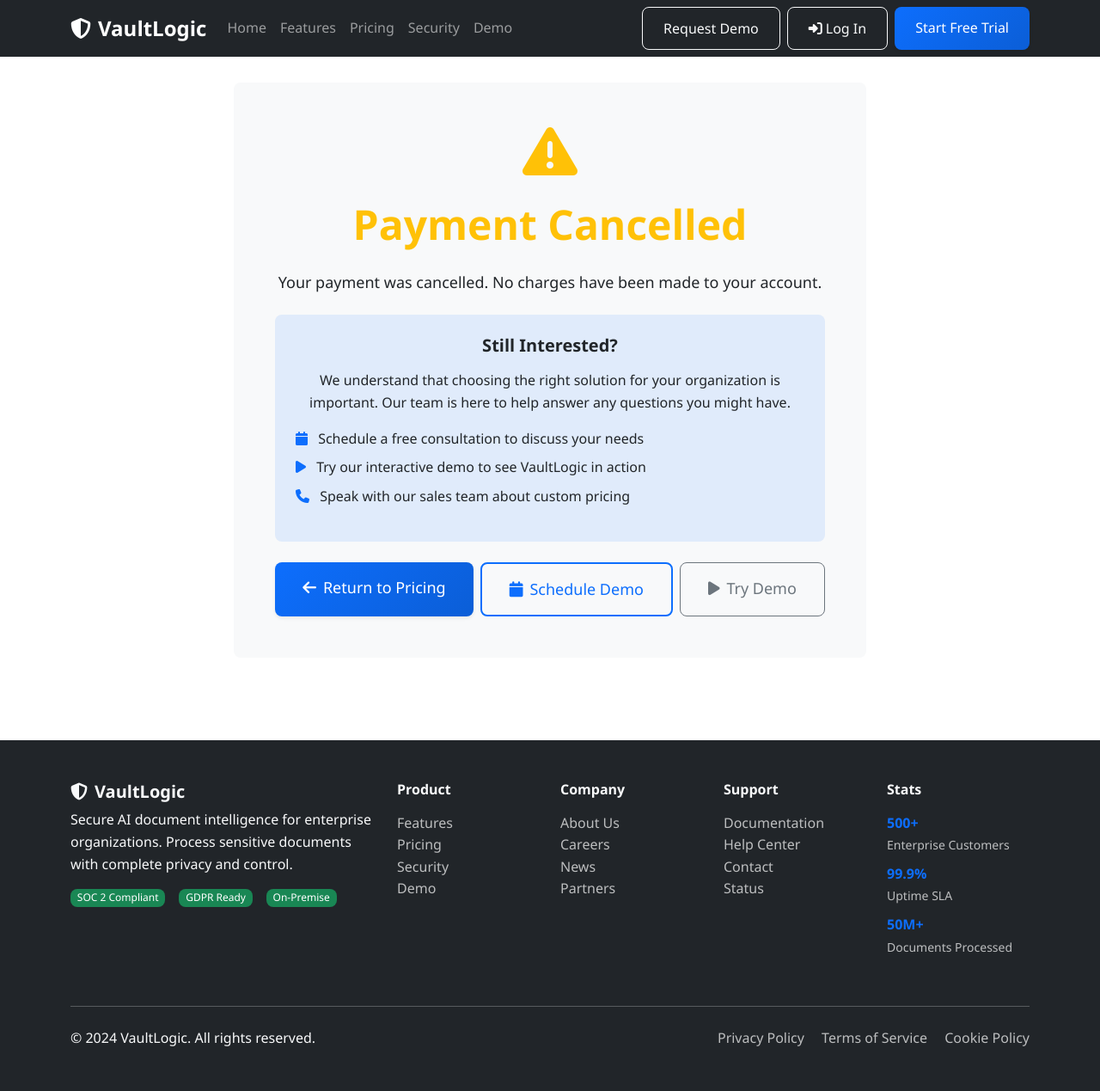
After one commit to sbachatbot4u/VaultLogic-Cover-pgf, a Flask app: page /payment/cancel in a window 1280 px wide. The commit adds this page. Shown: the whole page at 86% size. Run offline with Flask 3, Linux system fonts and the light colour scheme; parts of the project's set-up code (start-up, migrations or seed data) failed here and were passed over.

Commit message:
Add payment processing functionality to the website
Integrates Stripe for handling subscription payments, including checkout session creation and payment success/cancelation page handling. Configures Stripe API key from environment variables and adds new routes for `/create-checkout-session`, `/payment/success`, and `/payment/cancel`. Updates `routes.py` and `templates/pricing.html` to support subscription plans.

Replit-Commit-Author: Agent
Replit-Commit-Session-Id: 25b3a725-a76f-4c34-8278-aa2774c9b47d
Replit-Commit-Checkpoint-Type: full_checkpoint
Replit-Commit-Screenshot-Url: https://storage.googleapis.com/screenshot-production-us-central1/2790078d-75f7-4d6a-9c1c-cb917364ec58/25b3a725-a76f-4c34-8278-aa2774c9b47d/KmvHJ9D

```diff
--- a/routes.py
+++ b/routes.py
@@ -5,6 +5,19 @@ from compliance_data import search_handbook, PREDEFINED_QA, COMPLIANCE_HANDBOOK
 from replit_auth import require_login, make_replit_blueprint
 from flask_login import current_user
 import logging
+import stripe
+import os
+
+# Configure Stripe
+stripe.api_key = os.environ.get('STRIPE_SECRET_KEY')
+
+# Get domain for Stripe redirects
+def get_domain():
+    if os.environ.get('REPLIT_DEPLOYMENT') != '':
+        return os.environ.get('REPLIT_DEV_DOMAIN')
+    else:
+        domains = os.environ.get('REPLIT_DOMAINS', '')
+        return domains.split(',')[0] if domains else 'localhost:5000'
 
 # Register the Replit Auth blueprint
 app.register_blueprint(make_replit_blueprint(), url_prefix="/auth")
@@ -99,6 +112,89 @@ def get_predefined_question():
         'sources': question.sources
     })
 
+@app.route('/create-checkout-session', methods=['POST'])
+def create_checkout_session():
+    """Create Stripe checkout session"""
+    try:
+        # Get the plan from the request
+        plan = request.form.get('plan')
+
+        # Define plan prices (these would typically come from your database or config)
+        plan_prices = {
+            'starter': {
+                'price_id': 'price_starter_monthly',  # Replace with actual Stripe price ID
+                'name': 'Starter Plan',
+                'amount': 36000,  # $360 in cents
+            },
+            'professional': {
+                'price_id': 'price_professional_monthly',  # Replace with actual Stripe price ID
+                'name': 'Professional Plan',
+                'amount': 62050,  # $620.50 in cents
+            }
+        }
+
+        if plan not in plan_prices:
+            flash('Invalid plan selected', 'error')
+            return redirect(url_for('pricing'))
+
+        domain = get_domain()
+
+        if not domain:
+            flash('Payment configuration error. Please contact support.', 'error')
+            return redirect(url_for('pricing'))
+
+        # Create checkout session
+        checkout_session = stripe.checkout.Session.create(
+            line_items=[{
+                'price_data': {
+                    'currency': 'usd',
+                    'product_data': {
+                        'name': plan_prices[plan]['name'],
+                        'description': f'VaultLogic {plan.title()} Plan - Monthly subscription',
+                    },
+                    'unit_amount': plan_prices[plan]['amount'],
+                    'recurring': {
+                        'interval': 'month',
+                    },
+                },
+                'quantity': 1,
+            }],
+            mode='subscription',
+            success_url=f'https://{domain}/payment/success?session_id={{CHECKOUT_SESSION_ID}}',
+            cancel_url=f'https://{domain}/payment/cancel',
+            automatic_tax={'enabled': True},
+            customer_creation='always',
+            billing_address_collection='required',
+        )
+
+        return redirect(checkout_session.url, code=303)
+
+    except Exception as e:
+        logging.error(f"Stripe checkout error: {str(e)}")
+        flash('Payment processing error. Please try again.', 'error')
+        return redirect(url_for('pricing'))
+
+@app.route('/payment/success')
+def payment_success():
+    """Handle successful payment"""
+    session_id = request.args.get('session_id')
+
+    if session_id:
+        try:
+            # Retrieve the checkout session
+            session = stripe.checkout.Session.retrieve(session_id)
+            return render_template('payment_success.html', session=session)
+        except Exception as e:
+            logging.error(f"Error retrieving session: {str(e)}")
+            flash('Unable to verify payment. Please contact support.', 'error')
+
+    return render_template('payment_success.html')
+
+@app.route('/payment/cancel')
+def payment_cancel():
+    """Handle cancelled payment"""
+    return render_template('payment_cancel.html')
+
 @app.errorhandler(404)
 def not_found_error(error):
     return render_template('404.html'), 404
--- /dev/null
+++ b/templates/payment_cancel.html
@@ -0,0 +1,57 @@
+{% extends "base.html" %}
+
+{% block title %}Payment Cancelled - VaultLogic{% endblock %}
+
+{% block content %}
+<div class="container py-5 mt-5">
+    <div class="row">
+        <div class="col-lg-8 mx-auto text-center">
+            <div class="bg-light rounded-3 p-5">
+                <div class="text-warning mb-4">
+                    <i class="fas fa-exclamation-triangle fa-4x"></i>
+                </div>
+
+                <h1 class="display-5 fw-bold text-warning mb-4">Payment Cancelled</h1>
+
+                <p class="lead mb-4">
+                    Your payment was cancelled. No charges have been made to your account.
+                </p>
+
+                <div class="bg-primary bg-opacity-10 rounded-3 p-4 mb-4">
+                    <h5 class="fw-bold mb-3">Still Interested?</h5>
+                    <p class="mb-3">
+                        We understand that choosing the right solution for your organization is important.
+                        Our team is here to help answer any questions you might have.
+                    </p>
+                    <ul class="list-unstyled text-start">
+                        <li class="mb-2">
+                            <i class="fas fa-calendar text-primary me-2"></i>
+                            Schedule a free consultation to discuss your needs
+                        </li>
+                        <li class="mb-2">
+                            <i class="fas fa-play text-primary me-2"></i>
+                            Try our interactive demo to see VaultLogic in action
+                        </li>
+                        <li class="mb-2">
+                            <i class="fas fa-phone text-primary me-2"></i>
+                            Speak with our sales team about custom pricing
+                        </li>
+                    </ul>
+                </div>
+
+                <div class="d-grid gap-2 d-md-flex justify-content-md-center">
+                    <a href="{{ url_for('pricing') }}" class="btn btn-primary btn-lg">
+                        <i class="fas fa-arrow-left me-2"></i>Return to Pricing
+                    </a>
+                    <a href="{{ url_for('contact') }}" class="btn btn-outline-primary btn-lg">
+                        <i class="fas fa-calendar me-2"></i>Schedule Demo
+                    </a>
+                    <a href="{{ url_for('demo') }}" class="btn btn-outline-secondary btn-lg">
+                        <i class="fas fa-play me-2"></i>Try Demo
+                    </a>
+                </div>
+            </div>
+        </div>
+    </div>
+</div>
+{% endblock %}
```
Also changed, not shown: templates/payment_success.html (added, +80 -0 lines), templates/pricing.html (+15 -1 lines).
